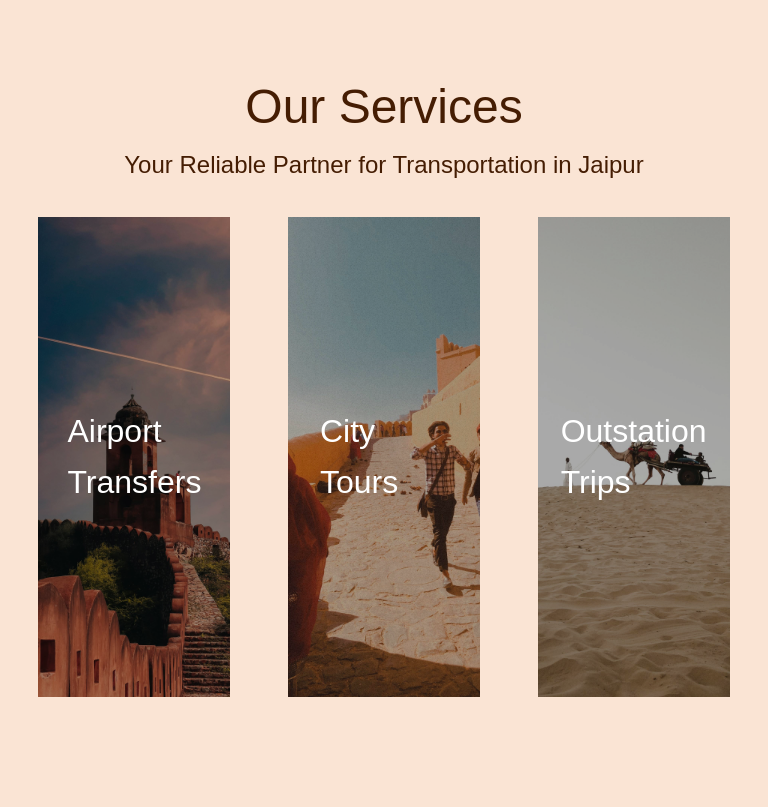
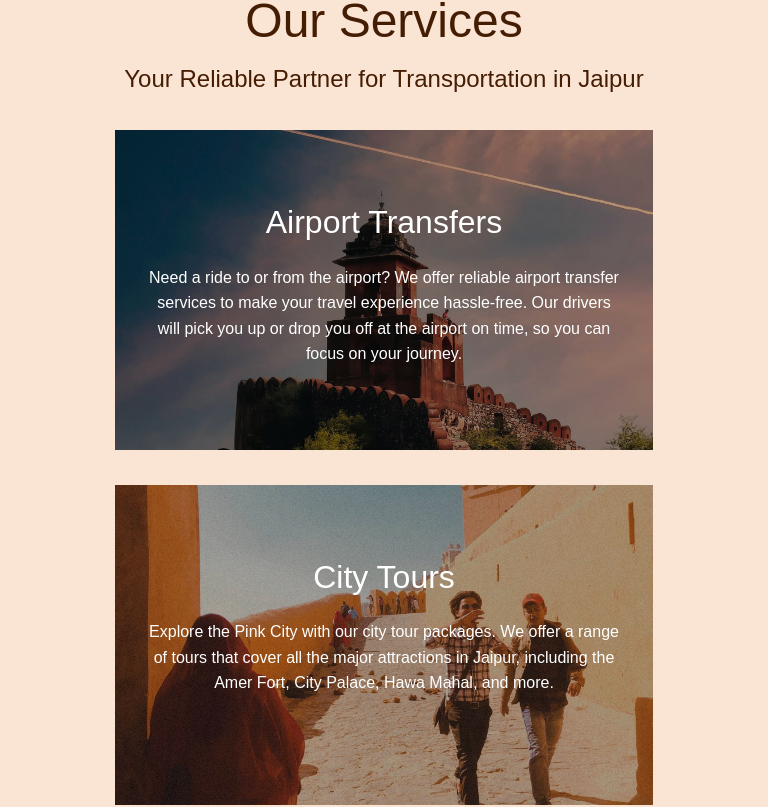
Before and after one commit to infinitysolution1/sgt_ui, a Vue app: page / in a window 768 px wide. Shown: the part 817-1624 px from the top of the page. Built offline with nearby package versions, Linux system fonts and the light colour scheme; a web font is replaced by a local one.

Commit message:
services and testimonial changes

```diff
--- a/src/components/Services.vue
+++ b/src/components/Services.vue
@@ -8,17 +8,22 @@
             <div class="service">
                 <img src="/airport.jpeg" alt="Taxi Services">
                 <h3>Airport Transfers</h3>
-                <p>Need a ride to or from the airport? We offer reliable airport transfer services to make your travel experience hassle-free. Our drivers will pick you up or drop you off at the airport on time, so you can focus on your journey.</p>
+                <p>Need a ride to or from the airport? We offer reliable airport transfer services to make your travel
+                    experience hassle-free. Our drivers will pick you up or drop you off at the airport on time, so you
+                    can focus on your journey.</p>
             </div>
             <div class="service">
                 <img src="/citytours.jpeg" alt="Taxi Services">
                 <h3>City Tours</h3>
-                <p>Explore the Pink City with our city tour packages. We offer a range of tours that cover all the major attractions in Jaipur, including the Amer Fort, City Palace, Hawa Mahal, and more.</p>
+                <p>Explore the Pink City with our city tour packages. We offer a range of tours that cover all the major
+                    attractions in Jaipur, including the Amer Fort, City Palace, Hawa Mahal, and more.</p>
             </div>
             <div class="service">
                 <img src="/statetours.jpeg" alt="Taxi Services">
                 <h3>Outstation Trips</h3>
-                <p>Planning a trip outside Jaipur? We provide outstation taxi services to all major destinations in Rajasthan and beyond. Our fleet of vehicles is well-maintained and driven by experienced drivers to ensure a safe and comfortable journey.</p>
+                <p>Planning a trip outside Jaipur? We provide outstation taxi services to all major destinations in
+                    Rajasthan and beyond. Our fleet of vehicles is well-maintained and driven by experienced drivers to
+                    ensure a safe and comfortable journey.</p>
             </div>
 
         </div>
@@ -38,7 +43,7 @@
     justify-content: center;
     align-items: center;
     overflow: hidden;
-    background-color:#fae4d4 ;
+    background-color: #fae4d4;
 }
 
 .services-header {
@@ -59,6 +64,8 @@
     color: #451d03;
 }
 
+
+
 .services-content {
     display: flex;
     width: 90%;
@@ -69,8 +76,10 @@
     margin-top: 2rem;
 }
 
-.service{
-    width:25vw;
+@media (min-width: 768px) {
+
+    .service {
+        width: 25vw;
         height: 60vh;
         position: relative;
         overflow: hidden;
@@ -82,19 +91,19 @@
         background-color: #000;
     }
 
-.service img{
+    .service img {
         position: absolute;
         width: 25vw;
         height: 60vh;
         object-fit: cover;
         z-index: 0;
         left: 0;
-    top:0;
+        top: 0;
         background: #000;
         opacity: 0.7;
     }
 
-.service h3{
+    .service h3 {
         position: relative;
         z-index: 1;
         font-size: 2rem;
@@ -104,12 +113,12 @@
         transform: translateY(100px);
     }
 
-.service:hover h3{
+    .service:hover h3 {
         transition: 0.5s ease-in-out;
         transform: translateY(0px);
     }
 
-.service p{
+    .service p {
         height: 40%;
         opacity: 0;
         position: relative;
@@ -122,10 +131,66 @@
         transform: translateY(100px);
     }
 
-.service:hover p{
+    .service:hover p {
         opacity: 1;
         transform: translateY(0px);
         transition: 0.5s ease-in-out;
 
     }
+
+}
+
+@media (max-width: 768px) {
+    .services-content {
+        display: flex;
+        width: 90%;
+        flex-direction: column;
+        align-items: center;
+        flex-wrap: wrap;
+        margin-top: 2rem;
+    }
+
+    .service {
+        width: 70vw;
+        height: 40vh;
+        position: relative;
+        overflow: hidden;
+        display: flex;
+        flex-direction: column;
+        justify-content: center;
+        align-items: center;
+        padding: 2rem;
+        background-color: #000;
+        margin-bottom: 5%;
+    }
+
+    .service h3 {
+        z-index: 1;
+        font-size: 2rem;
+        color: #fff;
+        margin-bottom: 1rem;
+    }
+
+    .service p {
+        opacity: 1;
+        z-index: 1;
+        font-size: 1rem;
+        color: #fff;
+        margin-bottom: 1rem;
+        text-align: center;
+    }
+
+    .service img {
+        position: absolute;
+        width: 100%;
+        height: 100%;
+        object-fit: cover;
+        z-index: 0;
+        left: 0;
+        top: 0;
+        background: #000;
+        opacity: 0.7;
+    }
+
+}
 </style>
--- /dev/null
+++ b/src/components/Testimonials.vue
@@ -0,0 +1,163 @@
+<template lang="">
+    <div class="testimonials">
+        <img class="bg" src="/testimonials.jpeg"/>
+        <h1>Testimonials</h1>
+        <div class="testimonial-list">
+            <div class="testimonial-items" v-for="testimonial in testimonials" :key="testimonial.author">
+                <img src="/quote.png" alt="quote" />
+                <h3>{{ testimonial.author }}</h3>
+                <p>{{ testimonial.testimonial }}</p>
+            </div>
+        </div>
+    </div>
+</template>
+<script setup>
+import { ref } from 'vue';
+
+const testimonials = ref(
+    [
+        {
+            "author": "Ramesh Sharma",
+            "testimonial": "Booking Shree Govind Tourism for my trip in Rajasthan was the best decision I made! The drivers were punctual, the cars were clean and comfortable, and the service was impeccable. Highly recommended for anyone exploring the beauty of Rajasthan!"
+        },
+        {
+            "author": "Priya Patel",
+            "testimonial": "Shree Govind Tourism made my journey through Rajasthan truly memorable. From the moment I booked until the end of my trip, their team provided exceptional service. Courteous drivers, reliable pickups, and a smooth ride throughout. Will definitely choose them again!"
+        },
+        {
+            "author": "Anil Singh",
+            "testimonial": "I recently used Shree Govind Tourism for my family vacation in Rajasthan, and I couldn't be happier with the experience. The driver was knowledgeable about the local sights, and the car was well-maintained and comfortable. Thank you for making our trip hassle-free!"
+        }
+    ]
+)
+
+</script>
+<style scoped>
+.testimonials {
+    width: 100%;
+    height: 100vh;
+    display: flex;
+    flex-direction: column;
+    justify-content: center;
+    align-items: center;
+    overflow: hidden;
+    position: relative;
+    background-color: #fae4d4;
+}
+
+.testimonials h1 {
+    font-size: 3rem;
+    color: #451d03;
+}
+
+.bg {
+    width: 100%;
+    height: 120vh;
+    object-fit: cover;
+    margin-top: 2rem;
+    position: absolute;
+    background-color: #fff;
+    z-index: 0;
+    opacity: 0.3
+}
+
+.testimonial-items {
+    width: 30%;
+    height: 40vh;
+    display: flex;
+    flex-direction: column;
+    justify-content: center;
+    align-items: center;
+    margin-top: 2rem;
+    z-index: 1
+}
+
+.testimonial-list {
+    width: 90%;
+    display: flex;
+    flex-direction: row;
+    justify-content: space-around;
+    align-items: center;
+    flex-wrap: wrap;
+    margin-top: 3rem;
+
+}
+
+.testimonial-items img {
+    width: 50px;
+    height: 50px;
+    background-color: transparent;
+    color: #451d03;
+}
+
+.testimonial-items h3 {
+    font-size: 1.5rem;
+    color: #451d03;
+    margin-top: 1rem;
+    z-index: 1;
+}
+
+.testimonial-items p {
+    font-size: 1.25rem;
+    color: #451d03;
+    text-align: center;
+    margin-top: 1rem;
+}
+
+@media (max-width: 768px) {
+
+    .testimonials {
+        width: 100%;
+        height: 100vh;
+        display: flex;
+        flex-direction: column;
+        justify-content: center;
+        align-items: center;
+        overflow: hidden;
+        position: relative;
+        background-color: #fae4d4;
+    }
+
+    .testimonial-items {
+        width: 100%;
+        height: 22.5vh;
+        display: flex;
+        flex-direction: column;
+        justify-content: center;
+        align-items: center;
+        margin-top: 2rem;
+        z-index: 1
+    }
+
+    .testimonial-items img {
+        width: 16px;
+        height: 16px;
+        background-color: transparent;
+        color: #451d03;
+    }
+
+    .testimonial-list {
+        width: 90%;
+        display: flex;
+        flex-direction: column;
+        justify-content: center;
+        align-items: center;
+        flex-wrap: wrap;
+        margin-top: 1rem;
+
+    }
+
+    .testimonial-items h3 {
+        font-size: 1.5rem;
+        color: #451d03;
+        z-index: 1;
+    }
+
+    .testimonial-items p {
+        font-size: 1rem;
+        color: #451d03;
+        text-align: center;
+    }
+
+}
+</style>
```
Lines whose indentation alone changed are shown as unchanged.
